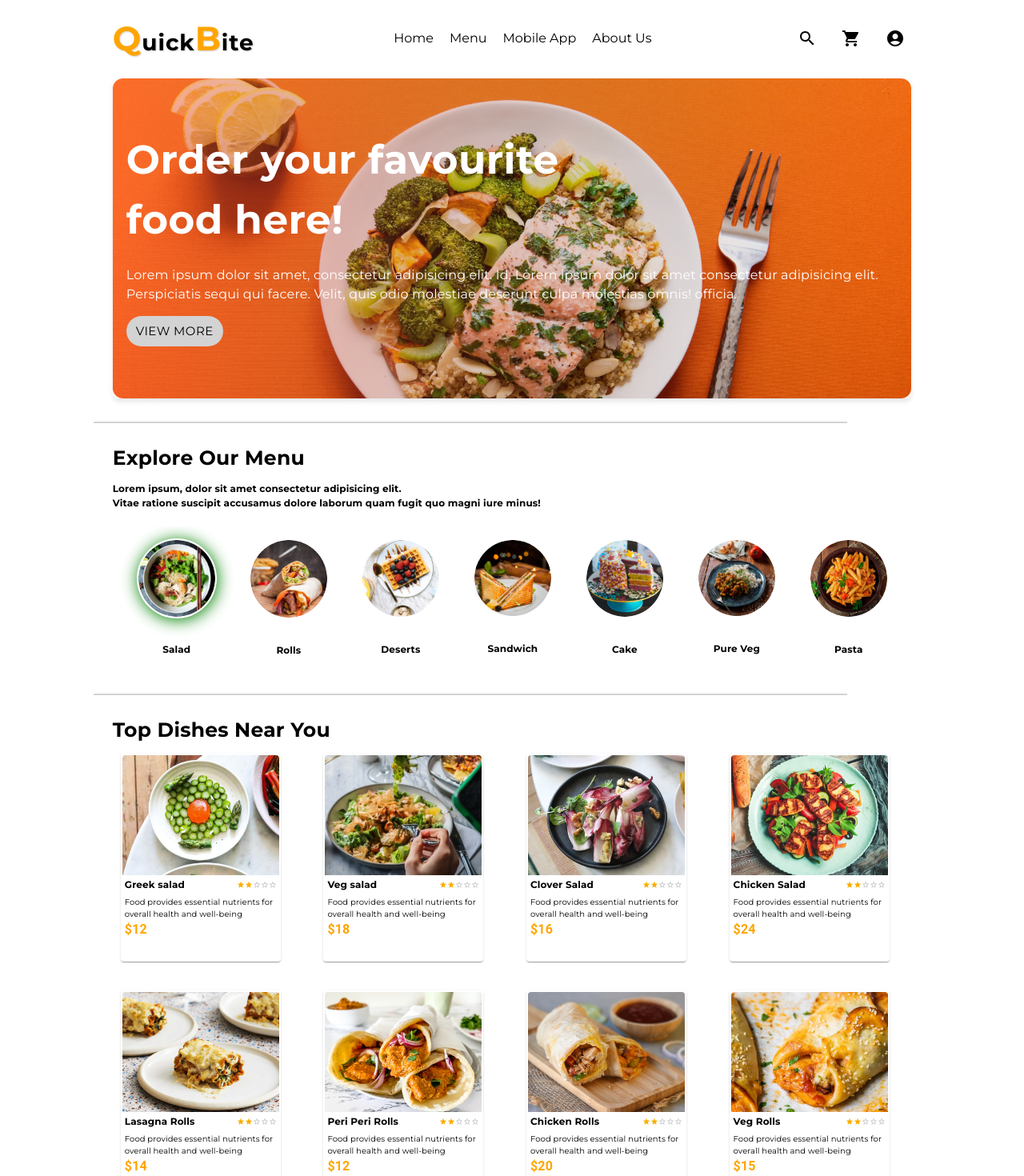
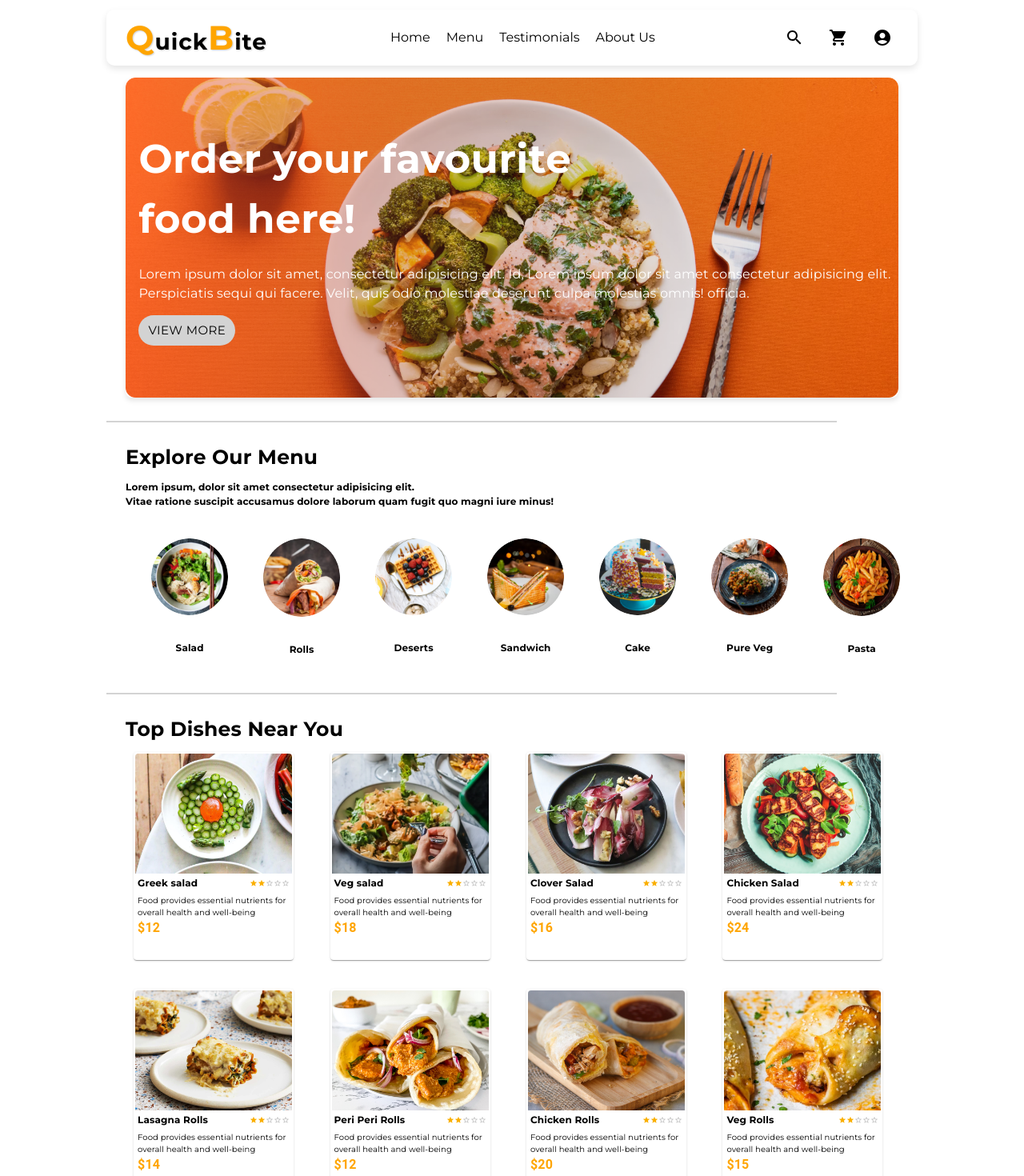
Before and after one commit to pradeep-lumel/food-delivery-app, a React (Vite) app in the folder frontend/: page / in a window 1280 px wide. Shown: the top 1470 px of the page at 80% size. Built offline with nearby package versions, Linux system fonts and the light colour scheme.

Commit message:
home page UI completed

```diff
--- a/frontend/package.json
+++ b/frontend/package.json
@@ -15,10 +15,14 @@
     "@mui/icons-material": "^6.0.2",
     "@mui/material": "^6.0.2",
     "@mui/styled-engine-sc": "^6.0.2",
+    "@mui/styles": "^6.0.2",
     "@reduxjs/toolkit": "^2.2.7",
     "react": "^18.3.1",
     "react-dom": "^18.3.1",
     "react-redux": "^9.1.2",
+    "react-scroll": "^1.9.0",
+    "react-slick": "^0.30.2",
+    "slick-carousel": "^1.8.1",
     "styled-components": "^6.1.13"
   },
   "devDependencies": {
--- a/frontend/src/App.jsx
+++ b/frontend/src/App.jsx
@@ -1,14 +1,18 @@
 import React from 'react';
-import { Container } from '@mui/material';
+import { Box, Container } from '@mui/material';
 import './App.css';
 import Navbar from './components/Navbar';
 import { Home } from './pages/Home';
+import Footer from './components/Footer';
 
 function App() {
   return (
-    <Container sx={{padding:{sm:'1% 2%',md:'1% 6%'}}}>
+    <Container>
+      <Box sx={{padding:{sm:'1% 2%',md:'1% 6%'}}}>
       <Navbar />
       <Home/>
+      </Box>
+      <Footer/>
     </Container>
   );
 }
--- /dev/null
+++ b/frontend/src/components/Carousel.jsx
@@ -0,0 +1,83 @@
+import React from 'react';
+import Slider from 'react-slick';
+import { Card, CardContent, Typography, CardMedia } from '@mui/material';
+import "slick-carousel/slick/slick.css";
+import "slick-carousel/slick/slick-theme.css";
+import { makeStyles } from '@mui/styles';
+import { HeadingTypo } from '../utils/Typo';
+
+const useStyles = makeStyles((theme) => ({
+  root: {
+    width: '100%',
+    maxWidth: 600,
+    margin: 'auto',
+  },
+  media: {
+    height: 300,
+    [theme.breakpoints.down('sm')]: {
+      height: 200,
+    },
+  },
+  card: {
+    margin: theme.spacing(1),
+  },
+}));
+
+const Carousel = () => {
+  const classes = useStyles();
+
+  const settings = {
+    dots: true,
+    infinite: true,
+    speed: 200,
+    slidesToShow: 1,
+    slidesToScroll: 1,
+    autoplay: true,          // Enable autoplay
+    autoplaySpeed: 2000,
+  };
+
+  return (
+    <div className={classes.root} id="Testimonials">
+      <HeadingTypo sx={{display:'flex',justifyContent:'center'}}>Testimonial</HeadingTypo>
+      <Slider {...settings}>
+        <div>
+          <Card className={classes.card}>
+            <CardMedia
+              className={classes.media}
+              image='../../public/Food_images/assets/food_1.png' // Make sure the path is correct
+              title="Slide 1"
+            />
+            <CardContent>
+              <Typography variant="h5" component="h2">
+                Slide 1 Title
+              </Typography>
+              <Typography variant="body2" color="textSecondary" component="p">
+                Description for Slide 1
+              </Typography>
+            </CardContent>
+          </Card>
+        </div>
+        <div>
+          <Card className={classes.card}>
+            <CardMedia
+              className={classes.media}
+              image='../../public/Food_images/assets/food_1.png' // Make sure the path is correct
+              title="Slide 2"
+            />
+            <CardContent>
+              <Typography variant="h5" component="h2">
+                Slide 2 Title
+              </Typography>
+              <Typography variant="body2" color="textSecondary" component="p">
+                Description for Slide 2
+              </Typography>
+            </CardContent>
+          </Card>
+        </div>
+        {/* Add more slides as needed */}
+      </Slider>
+    </div>
+  );
+};
+
+export default Carousel;
--- a/frontend/src/components/DisplayFood.jsx
+++ b/frontend/src/components/DisplayFood.jsx
@@ -1,8 +1,9 @@
 import { Box, Button, Card, CardActions, CardContent, CardMedia, Container ,Typography} from '@mui/material';
 import { styled } from '@mui/material/styles';
+import { useDispatch, useSelector } from 'react-redux'
 import { CustomDivider, HeadingTypo, SubtitleTypo } from '../utils/Typo';
 import Rating from '@mui/material/Rating';
-import { useState } from 'react';
+import { useEffect, useState } from 'react';
 import FoodCard from './FoodCard';
 import { food_list } from '../../public/Food_images/assets/assets';
 
@@ -17,12 +18,20 @@ const FoodDisplayBox = styled(Box)(({ theme }) => ({
 }));
 
 export const DisplayFood = () => {
-
+ const activeFood=useSelector(state=>state.foodDisplay.activeFoodCategory)
+ const [specificCategoryList, setSpecificCategoryList] = useState([])
+ useEffect(()=>{
+    const filteredList=food_list.filter((item)=>{
+    return item.category==activeFood
+  })
+  if(filteredList.length==0)setSpecificCategoryList(food_list)
+  else setSpecificCategoryList(filteredList)
+ },[activeFood])
   return (
     <Container>
-      <HeadingTypo>Top Dishes Near You</HeadingTypo>
+      <HeadingTypo>Top Dishes Near You {activeFood!=='' && '-'} {activeFood}</HeadingTypo>
       <FoodDisplayBox>
-        {food_list && food_list.map((item)=>(
+        {specificCategoryList && specificCategoryList.map((item)=>(
             <FoodCard  {...item}/>
         ))}
       </FoodDisplayBox>
--- a/frontend/src/components/ExploreMenu.jsx
+++ b/frontend/src/components/ExploreMenu.jsx
@@ -6,11 +6,10 @@ import { menu_list } from '../../public/Food_images/assets/assets'
 import { setActiveFoodCategory } from '../slicers/FoodDisplaySlice'
 
 const ExploreMenu = () => {
-    const activeId=useSelector(state=>state.foodDisplay.activeFoodCategory)
-    console.log(activeId)
+    const activeFood=useSelector(state=>state.foodDisplay.activeFoodCategory)
     const dispatch=useDispatch()
   return (
-    <Container>
+    <Container id="Menu" >
         <HeadingTypo>Explore Our Menu </HeadingTypo>
         <SubtitleTypo sx={{marginTop:'10px'}}>Lorem ipsum, dolor sit amet consectetur adipisicing elit. <br />  Vitae ratione suscipit accusamus dolore laborum quam fugit quo magni iure minus!</SubtitleTypo>
         <Box
@@ -42,15 +41,18 @@ const ExploreMenu = () => {
               src={`${item.menu_image}`}
               alt={item.menu_name}
               style={{
-                width: '100px',
+                width:  '100px',
                 margin: '15px 20px',
                 height: 'auto',
                 borderRadius: '50%',
-                boxShadow:activeId===item.menu_name?'1px 2px 20px green ':'',
+                boxShadow:activeFood===item.menu_name?'1px 2px 20px green ':'',
                 padding:'2px',
+                cursor:'pointer',
                 transition: 'border 0.3s ease',
               }}
-              onClick={()=>dispatch(setActiveFoodCategory(item.menu_name))}
+              onClick={()=>{
+                if(activeFood==item.menu_name)dispatch(setActiveFoodCategory(''))
+                else dispatch(setActiveFoodCategory(item.menu_name))}}
             />
             <SubtitleTypo sx={{marginTop:'15px'}}>{item.menu_name}</SubtitleTypo>
            </Box>
--- a/frontend/src/components/FoodCard.jsx
+++ b/frontend/src/components/FoodCard.jsx
@@ -19,11 +19,11 @@ const FoodCard = ({ id, name, image, price, description, category }) => {
     <Card
       sx={{
         width: {
-          xs: 150,
+          xs: 200,
           sm: 200,
         },
         height: {
-          xs: 160,
+          xs: 150,
           sm: 260,
         },
         padding: '2px',
--- /dev/null
+++ b/frontend/src/components/Footer.jsx
@@ -0,0 +1,89 @@
+import React from 'react';
+import { Box, Grid, Typography, Link, IconButton, Container } from '@mui/material';
+import { Facebook, Twitter, Instagram, LinkedIn } from '@mui/icons-material';
+
+const Footer = () => {
+  return (
+    <Box id="About Us"
+      sx={{
+        backgroundColor: '#212121',
+        color: '#fff',
+        py: 4,
+        borderRadius: '10px 10px 0 0',  // Rounded top corners
+        boxShadow: '0px -3px 10px rgba(0, 0, 0, 0.3)',  // Adds shadow for subtle elevation
+        mt: 4  // Adds margin-top to separate from other content
+      }}
+    >
+      <Container maxWidth="lg">
+        <Grid container spacing={4}>
+          {/* About Section */}
+          <Grid item xs={12} md={4}>
+            <Typography variant="h6" gutterBottom>
+              About Us
+            </Typography>
+            <Typography variant="body2">
+              We are a company dedicated to providing the best services and products. Our mission is to make your life easier with our innovative solutions.
+            </Typography>
+          </Grid>
+
+          {/* Quick Links */}
+          <Grid item xs={12} md={4}>
+            <Typography variant="h6" gutterBottom>
+              Quick Links
+            </Typography>
+            <Link href="#" color="inherit" variant="body2" display="block" sx={{ my: 0.5 }}>
+              Home
+            </Link>
+            <Link href="#" color="inherit" variant="body2" display="block" sx={{ my: 0.5 }}>
+              About
+            </Link>
+            <Link href="#" color="inherit" variant="body2" display="block" sx={{ my: 0.5 }}>
+              Services
+            </Link>
+            <Link href="#" color="inherit" variant="body2" display="block" sx={{ my: 0.5 }}>
+              Contact
+            </Link>
+          </Grid>
+
+          {/* Contact Information */}
+          <Grid item xs={12} md={4}>
+            <Typography variant="h6" gutterBottom>
+              Contact Us
+            </Typography>
+            <Typography variant="body2">
+              Email: support@company.com
+            </Typography>
+            <Typography variant="body2">
+              Phone: +1 (234) 567-8900
+            </Typography>
+
+            {/* Social Media Icons */}
+            <Box mt={2}>
+              <IconButton aria-label="Facebook" color="inherit" href="https://facebook.com">
+                <Facebook />
+              </IconButton>
+              <IconButton aria-label="Twitter" color="inherit" href="https://twitter.com">
+                <Twitter />
+              </IconButton>
+              <IconButton aria-label="Instagram" color="inherit" href="https://instagram.com">
+                <Instagram />
+              </IconButton>
+              <IconButton aria-label="LinkedIn" color="inherit" href="https://linkedin.com">
+                <LinkedIn />
+              </IconButton>
+            </Box>
+          </Grid>
+        </Grid>
+
+        {/* Footer Bottom */}
+        <Box mt={4} textAlign="center">
+          <Typography variant="body2">
+            © {new Date().getFullYear()} Company Name. All rights reserved.
+          </Typography>
+        </Box>
+      </Container>
+    </Box>
+  );
+};
+
+export default Footer;
--- a/frontend/src/components/Navbar.jsx
+++ b/frontend/src/components/Navbar.jsx
@@ -1,8 +1,9 @@
-import React from 'react';
+import React, { useState } from 'react';
 import { Box, Container, Typography, IconButton, styled } from '@mui/material';
 import SearchIcon from '@mui/icons-material/Search';
 import ShoppingCartIcon from '@mui/icons-material/ShoppingCart';
 import AccountCircleIcon from '@mui/icons-material/AccountCircle';
+import { Link } from 'react-scroll';
 
 const MenuContainer = styled(Box)(({ theme }) => ({
   display: 'flex',
@@ -40,12 +41,24 @@ const IconContainer = styled(Box)(({ theme }) => ({
 }));
 
 const Navbar = () => {
+  const [activeTab, setActiveTab] = useState('Home');
+
+  const handleTabClick = (tab) => {
+    setActiveTab(tab);
+  };
+
   return (
     <Container sx={{
       display: 'flex',
       alignItems: 'center',
       justifyContent: 'space-between',
       padding: '10px 0',
+      position: 'sticky',
+      top: 0,
+      zIndex: 1100,
+      backgroundColor: '#fff',
+      boxShadow: '0px 4px 8px rgba(0, 0, 0, 0.1)',
+      borderRadius:'10px'
     }}>
       <Typography
         sx={{
@@ -60,15 +73,35 @@ const Navbar = () => {
           textShadow: '1px 1px 2px rgba(0,0,0,0.2)',
           fontFamily: 'Montserrat, sans-serif',
           lineHeight: '1.2',
-      }}>
+        }}
+      >
         <HeaderSpan>Q</HeaderSpan>uick<HeaderSpan>B</HeaderSpan>ite
       </Typography>
 
       <MenuContainer component="ul">
-            <li>Home</li>
-            <li>Menu</li>
-            <li>Mobile App</li>
-            <li>About Us</li>
+        {['Home', 'Menu', 'Testimonials', 'About Us'].map((tab) => (
+          <li
+            key={tab}
+            className={activeTab === tab ? 'active' : ''}
+            onClick={() => {
+              handleTabClick(tab);
+              if (tab !== 'Home') {
+                // Ensure you have an element with the id corresponding to the tab
+                document.getElementById(tab)?.scrollIntoView({ behavior: 'smooth' });
+              }
+            }}
+          >
+            <Link
+              to={tab}
+              spy={true}
+              smooth={true}
+              duration={500}
+              offset={-70}
+            >
+              {tab}
+            </Link>
+          </li>
+        ))}
       </MenuContainer>
 
       <IconContainer>
@@ -84,6 +117,6 @@ const Navbar = () => {
       </IconContainer>
     </Container>
   );
-}
+};
 
 export default Navbar;
--- a/frontend/src/main.jsx
+++ b/frontend/src/main.jsx
@@ -1,13 +1,19 @@
-import { StrictMode } from 'react'
-import { createRoot } from 'react-dom/client'
-import App from './App.jsx'
-import { Provider } from 'react-redux'
-import { store } from './store/store.js'
+import { StrictMode } from 'react';
+import { createRoot } from 'react-dom/client';
+import App from './App.jsx';
+import { Provider } from 'react-redux';
+import { store } from './store/store.js';
+import { ThemeProvider, createTheme } from '@mui/material/styles';
+
+// Create your theme here
+const theme = createTheme();
 
 createRoot(document.getElementById('root')).render(
   <StrictMode>
-     <Provider store={store}>
-    <App />
-     </Provider>
-  </StrictMode>,
-)
+    <Provider store={store}>
+      <ThemeProvider theme={theme}>
+        <App />
+      </ThemeProvider>
+    </Provider>
+  </StrictMode>
+);
--- a/frontend/src/pages/Home.jsx
+++ b/frontend/src/pages/Home.jsx
@@ -3,6 +3,7 @@ import React from 'react';
 import ExploreMenu from '../components/ExploreMenu';
 import { CustomDivider } from '../utils/Typo';
 import { DisplayFood } from '../components/DisplayFood';
+import Carousel from '../components/Carousel';
 
 const OverlayContainer = styled(Box)(({ theme }) => ({
   position: 'absolute',
@@ -71,7 +72,7 @@ export const Home = () => {
   return (
     <Stack>
     <Container sx={{ position: 'relative', padding: '0' }}>
-      <Box
+      <Box id='Home'
         component="img"
         src="/Food_images/assets/header_img.png"
         alt="title_img"
@@ -99,6 +100,7 @@ export const Home = () => {
     <CustomDivider/>
     <DisplayFood/>
     <CustomDivider/>
+    <Carousel/>
     </Stack>
   );
 };
--- a/frontend/src/slicers/FoodDisplaySlice.js
+++ b/frontend/src/slicers/FoodDisplaySlice.js
@@ -3,7 +3,7 @@ import { createSlice } from "@reduxjs/toolkit";
 export const foodDisplaySlice=createSlice({
     name:'foods',
     initialState:{
-        activeFoodCategory:'Salad',
+        activeFoodCategory:'',
     },
     reducers:{
         setActiveFoodCategory:(state,action)=>{
--- a/frontend/src/store/store.js
+++ b/frontend/src/store/store.js
@@ -1,6 +1,6 @@
 import { configureStore } from '@reduxjs/toolkit';
 import counterReducer from '../slicers/CounterSlice';
-import foodDisplayReducer from '../slicers/FoodDisplaySlice'; // Corrected import
+import foodDisplayReducer from '../slicers/FoodDisplaySlice';
 
 export const store = configureStore({
   reducer: {
```
Also changed, not shown: 1 other file (tests, documents, lock files or other folders). Lines whose indentation alone changed are shown as unchanged.
